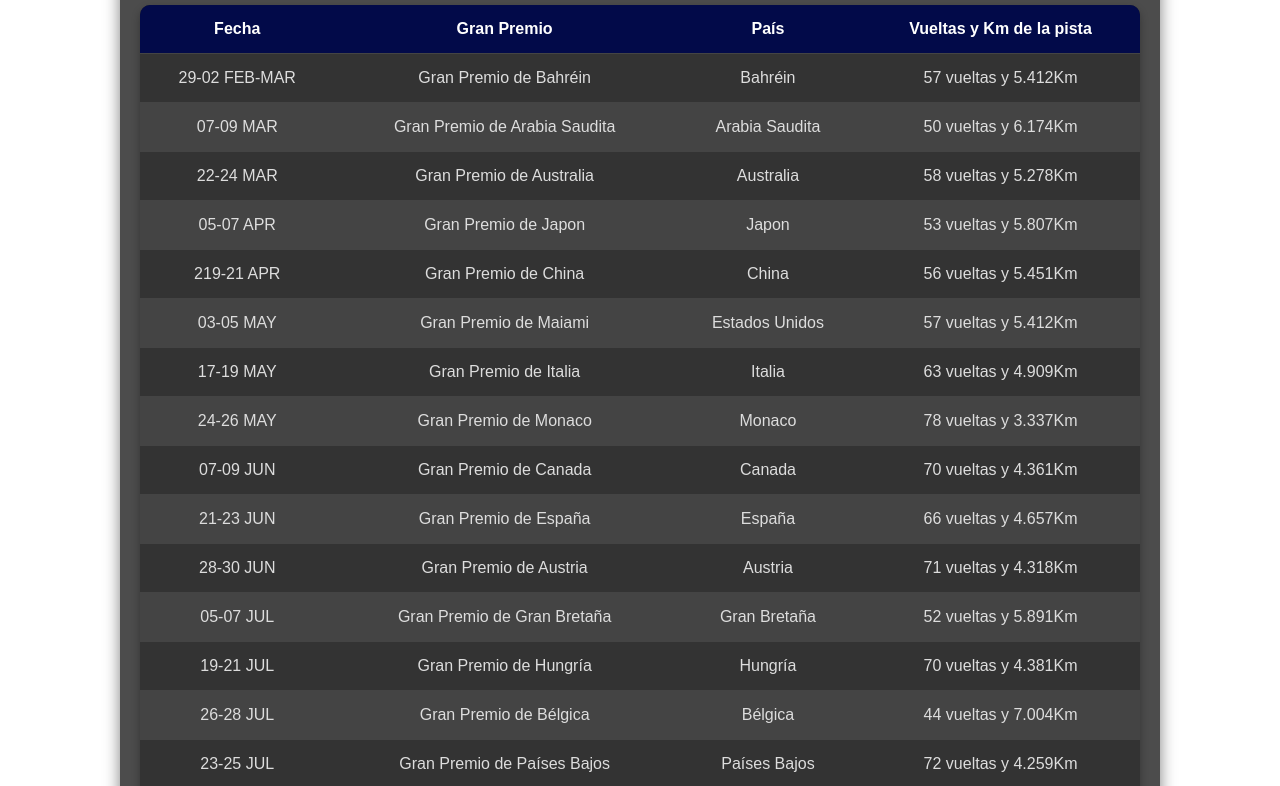
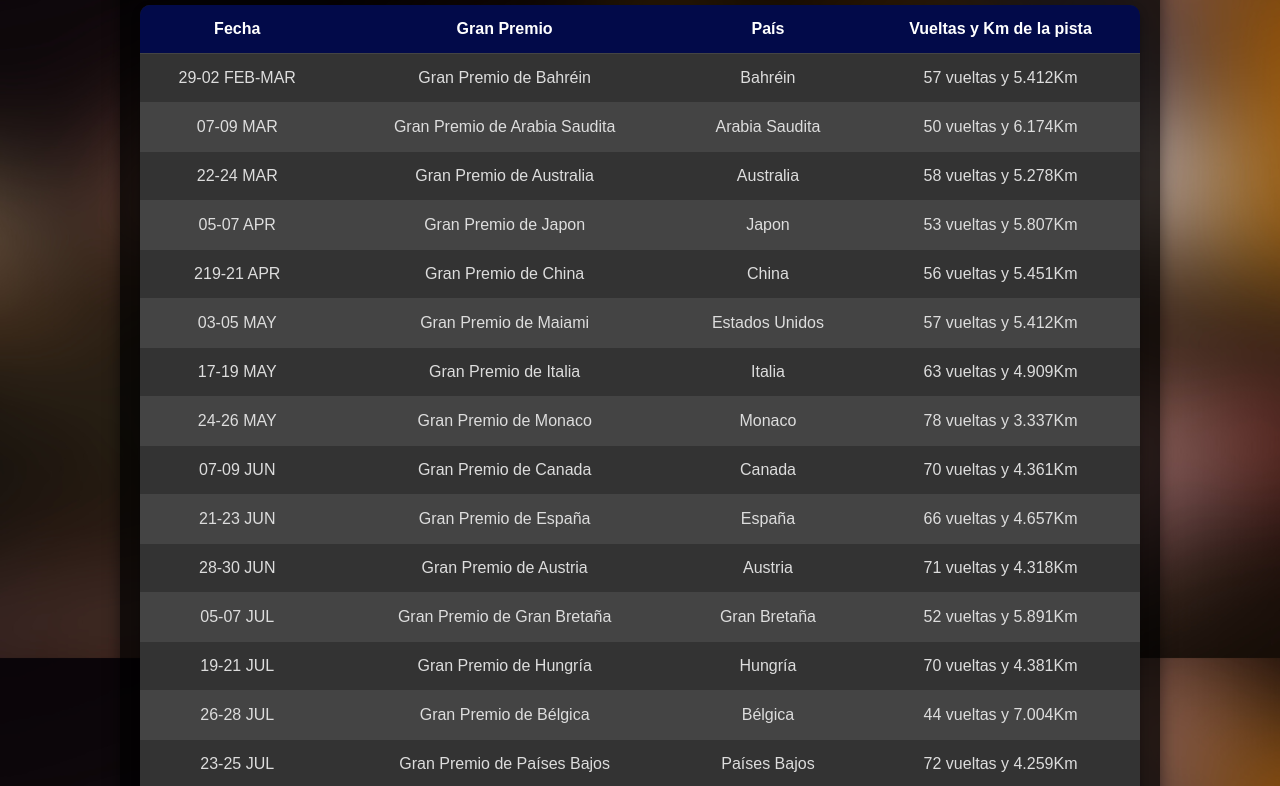
Before and after one commit to Fran92p/Formula-1-2024, a plain HTML site: page calendar.html in a window 1280 px wide. Shown: the part 142-928 px from the top of the page. Drawn offline with Linux system fonts and the light colour scheme.

Commit message:
otro cambios

```diff
--- a/calendar.css
+++ b/calendar.css
@@ -3,7 +3,7 @@ body {
     font-family: 'Arial', sans-serif;
     margin: 0;
     padding: 0;
-    background: url('f1.png') no-repeat center center fixed;
+    background: url('img/f1.png') no-repeat center center fixed;
     background-size: cover; /* Asegura que la imagen cubra toda la pantalla */
     color: #fff;
 }
```
